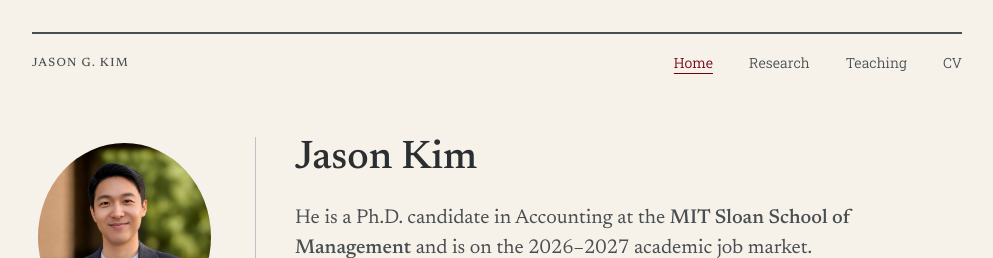
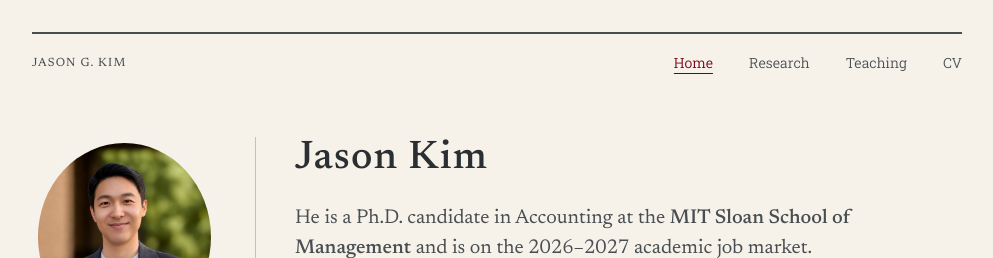
Before and after one commit to jgkim262/jgkim262.github.io, a Jekyll site: the page built from _pages/about.md, in a window 1280 px wide. Shown: the top 258 px of the page, without its empty margins (143-1136 px from the left). Built offline with Jekyll 4.4.1, drawn with Linux system fonts in a browser that asks for light colours; a style sheet for code colours, icons or effects is not loaded.

Commit message:
Home title letter-spacing 0.03em; masthead name 1.17px spacing, weight 450
Co-Authored-By: Claude Opus 5.5 (1M context) <noreply@anthropic.com>

```diff
--- a/_sass/include/_utilities.scss
+++ b/_sass/include/_utilities.scss
@@ -415,6 +415,7 @@ body:hover .visually-hidden button {
   color: #2b2f32;
   line-height: 1.1;
   margin-bottom: 0.55em; // ~22px at 40px; Ashesh's h1 leaves ~0.58em
+  letter-spacing: 0.03em; // ~1.2px at 40px: the name ~5% wider, per Jason
 }
 
 /* Desktop opens the intro with the .home-name title line; phones keep the
--- a/_sass/layout/_masthead.scss
+++ b/_sass/layout/_masthead.scss
@@ -59,9 +59,9 @@
 .masthead__name {
   display: none;
   font-family: "Newsreader", Georgia, serif; // as on asheshrambachan.github.io, per Jason
-  font-size: 12px; // as on asheshrambachan.github.io (with the 0.11em spacing = 1.32px)
-  font-weight: 500;
-  letter-spacing: 0.11em;
+  font-size: 12px; // as on asheshrambachan.github.io
+  font-weight: 450; // per Jason
+  letter-spacing: 1.17px; // per Jason (Ashesh: 0.11em = 1.32px)
   text-transform: uppercase;
   white-space: nowrap;
   color: var(--global-text-color);
```
